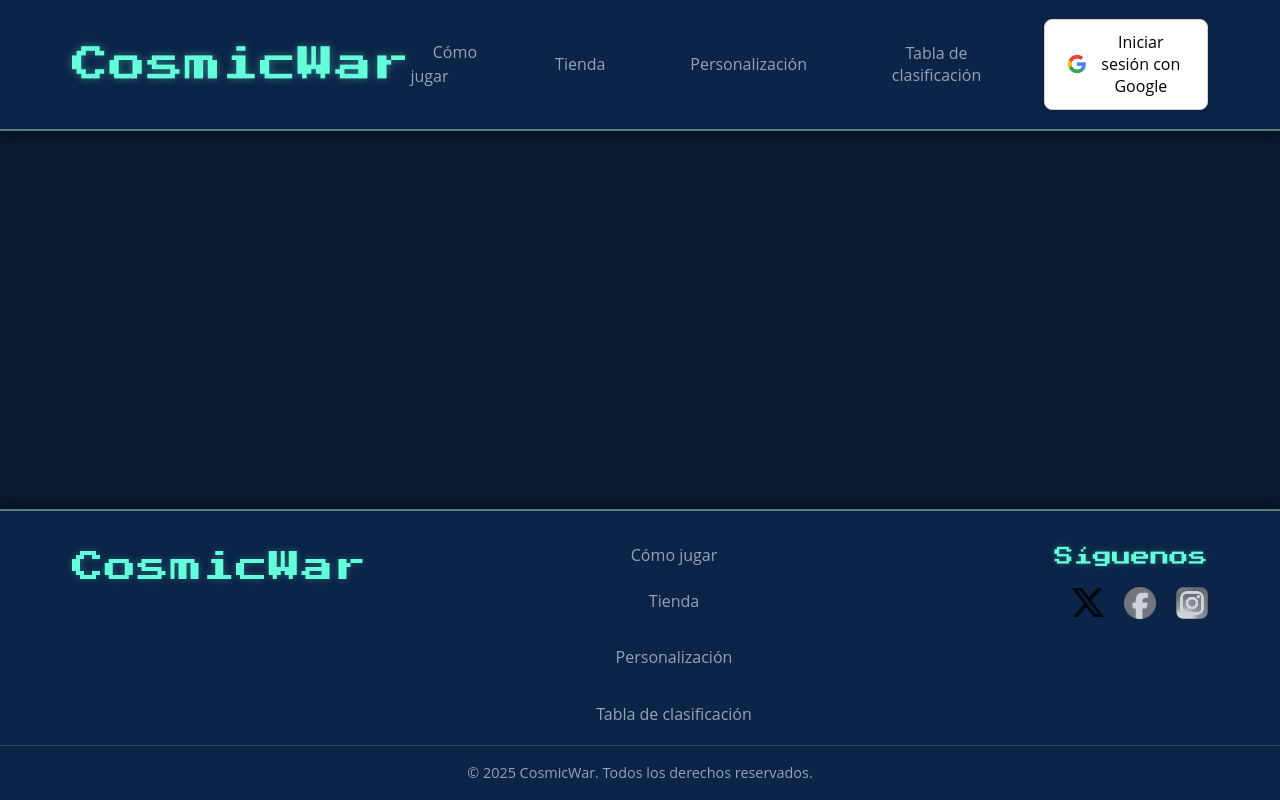
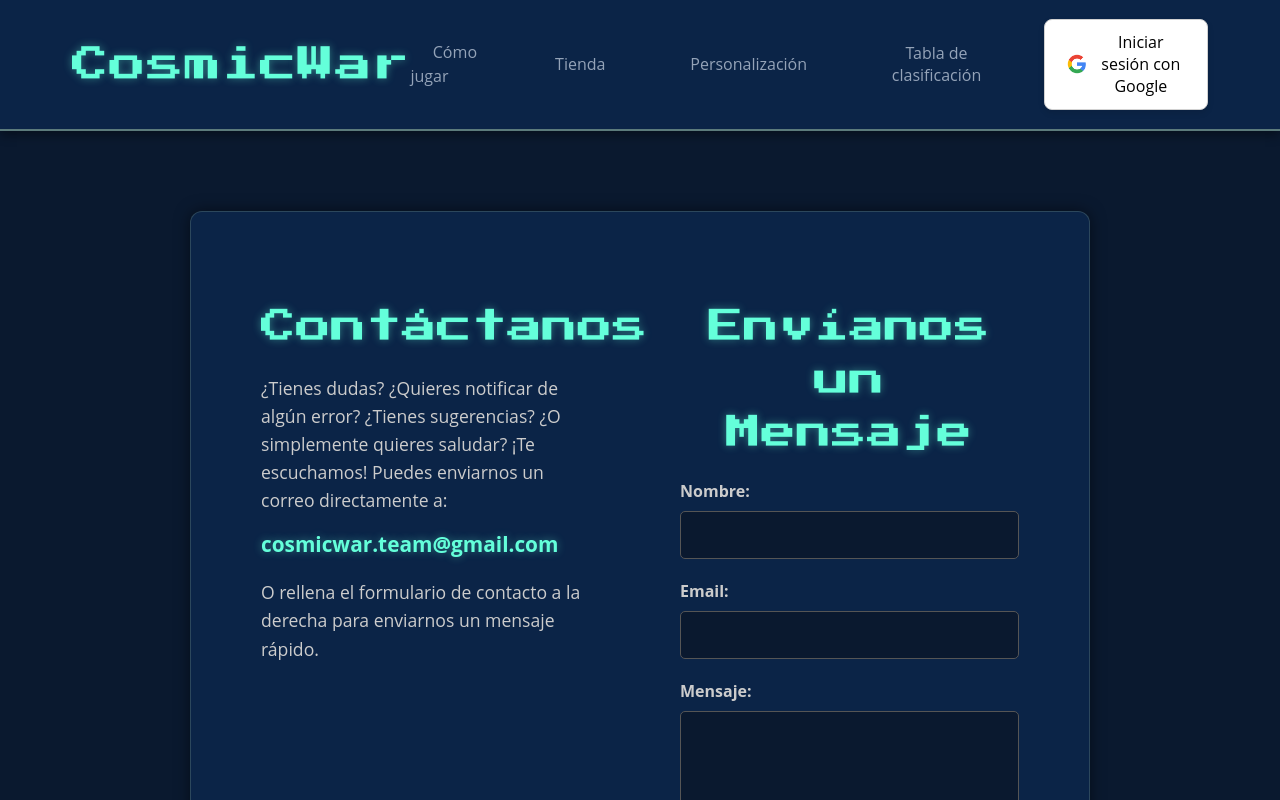
Before and after one commit to Diegoo0101/CosmicWar, a React (Vite) app: page /contacto in a window 1280 px wide. Built offline with nearby package versions, Linux system fonts and the light colour scheme; no server answers.

Commit message:
contacto

```diff
--- a/package.json
+++ b/package.json
@@ -12,6 +12,7 @@
   "dependencies": {
     "firebase": "^11.6.1",
     "phaser": "^3.88.2",
+    "phaser3-rex-plugins": "^1.80.15",
     "react": "^19.0.0",
     "react-dom": "^19.0.0",
     "react-router-dom": "^7.5.2",
--- a/src/App.css
+++ b/src/App.css
@@ -50,7 +50,7 @@ p, li, span, button, a, div {
   text-shadow: 0 0 8px rgba(100, 255, 218, 0.4);
 }
 
-.navbar-title:hover {
+.navbar-title:hover, .contact-email:hover {
   color: #CCFFF3;
   text-shadow: 0 0 12px rgba(204, 255, 243, 0.6);
 }
@@ -66,7 +66,7 @@ p, li, span, button, a, div {
 
 /* Apartados del menú de navegación */
 .navbar-links li .link-button,
-.footer-links li .link-button {
+.footer-links li .link-button, .link-button {
   color: #94A3B8;
   text-decoration: none;
   padding: 0.7rem 1.4rem;
@@ -81,7 +81,7 @@ p, li, span, button, a, div {
 }
 
 .navbar-links li .link-button:hover,
-.footer-links li .link-button:hover {
+.footer-links li .link-button:hover, .link-button:hover {
   color: #E2E8F0;
 }
 
@@ -330,7 +330,7 @@ p, li, span, button, a, div {
   filter: drop-shadow(0 0 3px rgba(255, 255, 255, 0.1));
 }
 
-.volver-btn {
+.volver-btn, .submit-button {
   display: inline-block;
   margin-top: 45px;
   padding: 14px 30px;
@@ -344,9 +344,10 @@ p, li, span, button, a, div {
   transition: background 0.3s ease, transform 0.2s ease, box-shadow 0.3s ease, color 0.3s ease;
   box-shadow: 0 5px 12px rgba(0, 0, 0, 0.4);
   font-weight: 600;
+  cursor: pointer;
 }
 
-.volver-btn:hover {
+.volver-btn:hover, .submit-button:hover {
   background-color: #64FFDA;
   color: #0A192F;
   transform: translateY(-3px);
@@ -360,14 +361,15 @@ p, li, span, button, a, div {
   left: 0;
   width: 100%;
   height: 100%;
-  background: rgba(0, 0, 0, 0.85);
   display: flex;
   justify-content: center;
   align-items: center;
   z-index: 1000;
   color: #E2E8F0;
   backdrop-filter: blur(6px);
+  background-color: rgba(0, 0, 0, 0.4);
   animation: fadeIn 0.2s ease-out;
+
 }
 
 .modal-content {
@@ -559,106 +561,103 @@ p, li, span, button, a, div {
 
 /* Google Auth Button */
 .user-info {
-  display: flex;
-  gap: 12px;
-  position: relative;
+  position: relative; /* CRÍTICO: Esto hace que .user-menu se posicione en relación a este contenedor */
+  display: flex; /* O como lo tengas para alinear el user-header y logout-button */
   align-items: center;
+  gap: 10px; /* Espacio entre el user-header y el logout-button */
+  /* Otros estilos que ya tengas para .user-info */
 }
 
+/* El área clickeable que muestra/oculta el menú */
 .user-header {
   display: flex;
   align-items: center;
-  gap: 10px;
   cursor: pointer;
-  padding: 6px 12px;
-  border-radius: 20px;
+  padding: 5px 10px; /* Añade un padding para que el área clickeable sea más grande */
+  border-radius: 8px; /* O el borde que quieras */
   transition: background-color 0.3s ease;
 }
 
 .user-header:hover {
-    background-color: rgba(100, 255, 218, 0.1);
+  background-color: rgba(92, 123, 124, 0.2); /* Un ligero hover para indicar que es clickeable */
 }
 
+/* La imagen de perfil en el header */
 .user-photo {
-  width: 40px;
+  width: 40px; /* Tamaño de la imagen del perfil en el header */
   height: 40px;
   border-radius: 50%;
-  object-fit: cover;
+  margin-right: 10px;
   border: 2px solid #64FFDA;
-  box-shadow: 0 0 8px rgba(100, 255, 218, 0.6);
-  transition: transform 0.2s ease;
 }
 
-.user-photo:hover {
-  transform: scale(1.08);
+/* El nombre de usuario en el header */
+.user-name {
+  font-weight: bold;
+  color: #64FFDA;
 }
 
-.user-name {
-  font-size: 1rem;
-  color: #E2E8F0;
-  white-space: nowrap;
-  font-weight: 500;
+
+/* EL MENÚ DESPLEGABLE DEL USUARIO */
+.user-menu {
+  position: absolute;
+  top: 100%; /* CRÍTICO: Despliega justo debajo del .user-header */
+  left: 50%; /* CRÍTICO: Centra el menú horizontalmente */
+  transform: translateX(-50%); /* CRÍTICO: Ajusta el centro del menú a la mitad del elemento padre */
+  background-color: #0B2447; /* Color de fondo del menú */
+  border: 1px solid #5C7B7C;
+  border-radius: 8px;
+  box-shadow: 0 4px 15px rgba(0, 0, 0, 0.5);
+  padding: 15px;
+  min-width: 200px; /* Ancho mínimo para el menú */
+  display: flex;
+  flex-direction: column;
+  align-items: center; /* Centra el contenido dentro del menú */
+  gap: 10px; /* Espacio entre los elementos del menú */
+  z-index: 999; /* Asegúrate de que esté por encima de otros elementos */
+  margin-top: 10px; /* Separación extra entre el header y el menú */
 }
 
-.user-menu {
-  position: absolute;
-  top: calc(100% + 15px);
-  right: 0;
-  background: #0B2447;
-  border: 1px solid #64FFDA;
-  border-radius: 10px;
-  padding: 20px;
-  box-shadow: 0 8px 16px rgba(0, 0, 0, 0.5);
-  z-index: 1000;
-  width: 220px;
-  display: flex;
-  flex-direction: column;
-  align-items: center;
-  gap: 10px;
-  animation: fadeIn 0.2s ease-out;
+/* Estilos para la foto de perfil grande dentro del menú */
+.user-photo-large {
+  width: 80px;
+  height: 80px;
+  border-radius: 50%;
+  border: 3px solid #64FFDA;
+  margin-bottom: 10px;
 }
 
-.user-photo-large {
-  width: 90px;
-  height: 90px;
-  border-radius: 50%;
-  margin-bottom: 15px;
-  border: 3px solid #64FFDA;
-  box-shadow: 0 0 12px rgba(100, 255, 218, 0.8);
+/* Estilos para el nombre de usuario grande dentro del menú */
+.user-name-large {
+  font-size: 1.2em;
+  font-weight: bold;
+  color: #64FFDA;
+  text-align: center;
 }
 
-.user-name-large {
+/* Estilos para las monedas y puntuación */
+.user-coins,
+.user-score {
+  font-size: 0.95em;
+  color: #ccc;
   text-align: center;
-  font-weight: bold;
-  font-size: 1.2rem;
-  color: #64FFDA;
-  margin-bottom: 8px;
 }
 
-.user-coins,
-.user-score {
-  margin: 4px 0;
+/* Estilos para el botón de eliminar usuario */
+.delete-button {
+  background-color: #FF6B6B; /* Rojo para eliminar */
   color: white;
-  font-size: 0.95rem;
-}
-
-.delete-button {
-  background: #E74C3C;
-  color: white !important;
   border: none;
-  padding: 10px 15px;
-  border-radius: 6px;
+  padding: 8px 15px;
+  border-radius: 5px;
   cursor: pointer;
-  width: 100%;
-  margin-top: 15px;
-  font-weight: 600;
-  transition: background 0.3s ease, transform 0.2s ease;
-  box-shadow: 0 2px 4px rgba(0, 0, 0, 0.2);
+  font-size: 0.9em;
+  transition: background-color 0.3s ease;
+  margin-top: 10px;
 }
 
 .delete-button:hover {
-  background: #C0392B;
-  transform: translateY(-1px);
+  background-color: #FF4F4F;
 }
 
 /* Botón de Google */
@@ -796,3 +795,107 @@ p, li, span, button, a, div {
 .navbar-title, .footer-title, .user-name-large, h1, h2, h3 {
   font-family: 'Press Start 2P' !important;
 }
+
+/* Contacto.css */
+.contact-content-wrapper {
+  display: flex;
+  flex-wrap: wrap; /* Permite que los elementos se envuelvan en pantallas pequeñas */
+  gap: 40px; /* Espacio entre las columnas */
+  max-width: 900px;
+  width: 100%;
+  padding: 40px 50px;
+  background-color: #0B2447;
+  border-radius: 12px;
+  box-shadow: 0 0 15px rgba(0, 0, 0, 0.5);
+  border: 1px solid rgba(92, 123, 124, 0.4);
+}
+
+.contact-info-left,
+.contact-form-right {
+  flex: 1; /* Permite que ambos tomen espacio equitativamente */
+  min-width: 300px; /* Ancho mínimo para que no se compriman demasiado */
+  padding: 20px;
+  box-sizing: border-box; /* Incluir padding en el width */
+}
+
+.contact-info-left h2,
+.contact-form-right h2 {
+  font-size: 2.2em;
+  color: #64FFDA;
+  text-shadow: 0 0 8px rgba(100, 255, 218, 0.4);
+  margin-bottom: 20px;
+  text-align: center;
+}
+
+.contact-info-left p {
+  font-size: 1.1em;
+  line-height: 1.6;
+  margin-bottom: 15px;
+  color: #ccc;
+}
+
+.contact-email {
+  font-size: 1.3em;
+  font-weight: bold;
+  color: #64FFDA;
+  text-shadow: 0 0 8px rgba(100, 255, 218, 0.4);
+  text-align: center;
+  margin: 25px 0;
+  word-break: break-all;
+  transition: color 0.3s ease, text-shadow 0.3s ease;
+  text-decoration: none;
+}
+
+.contact-form .form-group {
+  margin-bottom: 20px;
+}
+
+.contact-form label {
+  display: block;
+  margin-bottom: 8px;
+  font-weight: bold;
+  color: #ccc;
+}
+
+.contact-form input[type="text"],
+.contact-form input[type="email"],
+.contact-form textarea {
+  width: 100%;
+  padding: 12px;
+  border: 1px solid #555;
+  border-radius: 5px;
+  background-color: #0A192F;
+  color: #eee;
+  font-size: 1em;
+  box-sizing: border-box;
+  font-family: 'Open Sans', sans-serif;
+}
+
+.contact-form input[type="text"]:focus,
+.contact-form input[type="email"]:focus,
+.contact-form textarea:focus {
+  outline: none;
+  border-color: #64FFDA;
+  box-shadow: 0 0 8px rgba(100, 255, 218, 0.4);
+}
+
+.contact-form textarea {
+  resize: vertical;
+}
+
+/* Modal de contacto */
+.modal-content.success h3 {
+  color: #009b08;
+}
+
+.modal-content.error h3 {
+  color: #E74C3C;
+}
+
+.modal-content.error {
+  border: 2px solid #E74C3C;
+}
+
+.modal-content.success {
+  border: 2px solid #009b08;
+}
--- a/src/App.jsx
+++ b/src/App.jsx
@@ -4,6 +4,7 @@ import './App_movil.css';
 import PhaserGame from './components/PhaserGame';
 import GoogleAuthButton from './components/GoogleAuthButton';
 import ComoJugar from './components/ComoJugar';
+import Contacto from './components/Contacto';
 import ClasificacionModal from './components/ClasificacionModal';
 import TiendaModal from './components/TiendaModal';
 import PersonalizacionModal from './components/PersonalizacionModal';
@@ -35,6 +36,7 @@ function App() {
           <Routes>
             <Route path="/" element={<PhaserGame />} />
             <Route path="/como-jugar" element={<ComoJugar />} />
+            <Route path="/contacto" element={<Contacto/>} />
           </Routes>
         </main>
         <footer className="footer">
@@ -58,6 +60,8 @@ function App() {
                 <img src={instagramIcon} alt="Instagram" className="social-icon"/>
               </a>
             </div>
+            <h3 className="social-title">Contáctanos</h3>
+            <a href="/contacto" className="link-button">Contacto</a>
           </div>
           <p className="copyright-notice">© 2025 CosmicWar. Todos los derechos reservados.</p>
         </footer>
--- /dev/null
+++ b/src/components/Contacto.jsx
@@ -0,0 +1,148 @@
+import React, { useState } from 'react';
+import Modal from './Modal';
+
+const Contacto = () => {
+  const [formData, setFormData] = useState({
+    name: '',
+    email: '',
+    message: ''
+  });
+  const [isModalOpen, setIsModalOpen] = useState(false);
+  const [modalMessage, setModalMessage] = useState('');
+  const [modalType, setModalType] = useState('');
+
+  const FORMSPREE_ENDPOINT = 'https://formspree.io/f/xwpodgly';
+
+  const handleChange = (e) => {
+    setFormData({ ...formData, [e.target.name]: e.target.value });
+  };
+
+  const handleSubmit = async (e) => {
+    e.preventDefault();
+
+    try {
+      const response = await fetch(FORMSPREE_ENDPOINT, {
+        method: 'POST',
+        headers: {
+          'Content-Type': 'application/json',
+          'Accept': 'application/json'
+        },
+        body: JSON.stringify(formData)
+      });
+
+      if (response.ok) {
+        setModalMessage('¡Mensaje enviado con éxito!');
+        setModalType('success');
+        setIsModalOpen(true);
+        setFormData({ name: '', email: '', message: '' });
+      } else {
+
+        const errorData = await response.json();
+        let errorMessage = 'Ha ocurrido un error al enviar el mensaje. Por favor, inténtalo de nuevo.';
+
+        if (errorData.errors && errorData.errors.length > 0) {
+          const translatedErrors = errorData.errors.map(err => {
+            switch (err.field) {
+              case 'email':
+                if (err.message === 'should be an email') return 'El correo electrónico no es válido.';
+                if (err.message === 'must be present') return 'El correo electrónico es obligatorio.';
+                break;
+              case 'name':
+                if (err.message === 'must be present') return 'El nombre es obligatorio.';
+                break;
+              case 'message':
+                if (err.message === 'must be present') return 'El mensaje es obligatorio.';
+                break;
+
+              default:
+
+                if (err.message.includes('The form has expired')) return 'El formulario ha caducado. Por favor, recarga la página.';
+                if (err.message.includes('Submission limit exceeded')) return 'Has excedido el límite de envíos. Por favor, inténtalo de nuevo más tarde.';
+                return `Error desconocido en el campo ${err.field || ''}: ${err.message}`;
+            }
+            return `Error en el campo ${err.field || ''}: ${err.message}`;
+          });
+          errorMessage = translatedErrors.join(', ');
+        }
+
+        setModalMessage(`${errorMessage}`);
+        setModalType('error');
+        setIsModalOpen(true);
+      }
+    } catch (error) {
+
+      setModalMessage('Error de conexión. Por favor, asegúrate de tener conexión a internet y vuelve a intentarlo.');
+      setModalType('error');
+      setIsModalOpen(true);
+      console.error('Error al enviar el formulario:', error);
+    }
+  };
+
+  const closeModal = () => {
+    setIsModalOpen(false);
+  };
+
+  return (
+    <div className="contact-page-container">
+      <div className="contact-content-wrapper">
+        <div className="contact-info-left">
+          <h2>Contáctanos</h2>
+          <p>¿Tienes dudas? ¿Quieres notificar de algún error? ¿Tienes sugerencias? ¿O simplemente quieres saludar? ¡Te escuchamos! Puedes enviarnos un correo directamente a:</p>
+          <a href="mailto: cosmicwar.team@gmail.com" className="contact-email">cosmicwar.team@gmail.com</a>
+          <p>O rellena el formulario de contacto a la derecha para enviarnos un mensaje rápido.</p>
+        </div>
+
+        <div className="contact-form-right">
+          <h2>Envíanos un Mensaje</h2>
+          <form className="contact-form" onSubmit={handleSubmit}>
+            <div className="form-group">
+              <label htmlFor="name">Nombre:</label>
+              <input
+                type="text"
+                id="name"
+                name="name"
+                value={formData.name}
+                onChange={handleChange}
+                required
+              />
+            </div>
+
+            <div className="form-group">
+              <label htmlFor="email">Email:</label>
+              <input
+                type="email"
+                id="email"
+                name="email"
+                value={formData.email}
+                onChange={handleChange}
+                required
+              />
+            </div>
+
+            <div className="form-group">
+              <label htmlFor="message">Mensaje:</label>
+              <textarea
+                id="message"
+                name="message"
+                rows="5"
+                value={formData.message}
+                onChange={handleChange}
+                required
+              ></textarea>
+            </div>
+
+            <button type="submit" className="submit-button">Enviar Mensaje</button>
+          </form>
+        </div>
+      </div>
+
+      <Modal isOpen={isModalOpen} onClose={closeModal} type={modalType}>
+        <h3>{modalType === 'success' ? '¡Mensaje Enviado!' : 'Error'}</h3>
+        <p>{modalMessage}</p>
+        <button onClick={closeModal} className="close-button">✖</button>
+      </Modal>
+    </div>
+  );
+};
+
+export default Contacto;
--- /dev/null
+++ b/src/components/Modal.jsx
@@ -0,0 +1,15 @@
+import React from 'react';
+
+const Modal = ({ isOpen, onClose, children, type }) => {
+  if (!isOpen) return null;
+
+  return (
+    <div className="modal-overlay" onClick={onClose}>
+      <div className={`modal-content ${type}`} onClick={(e) => e.stopPropagation()}>
+        {children}
+      </div>
+    </div>
+  );
+};
+
+export default Modal;
```
Also changed, not shown: src/App_movil.css (+56 -0 lines), 1 other file (tests, documents, lock files or other folders).
